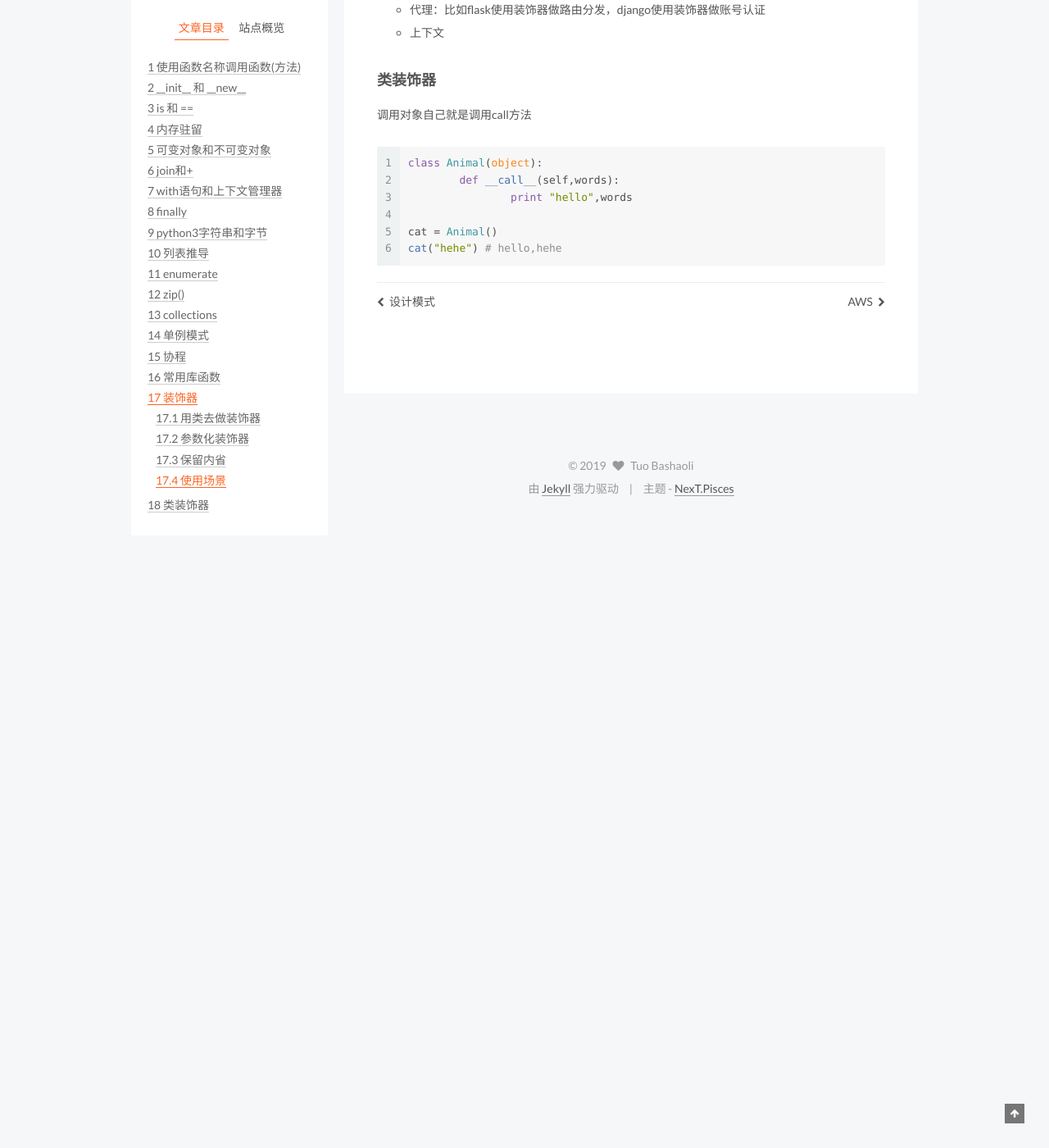
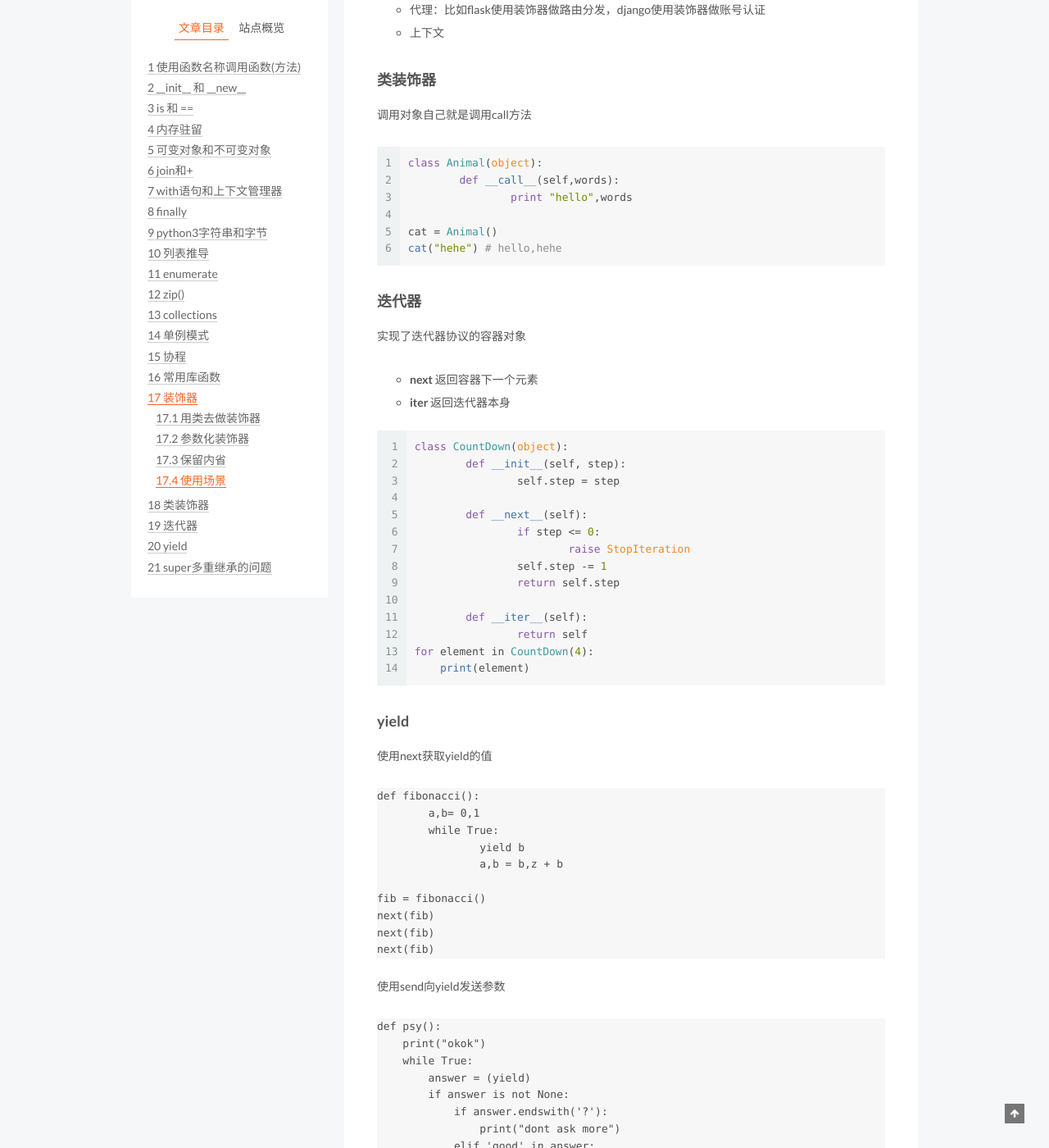
Before and after one commit to tuobashaoli/tuobashaoli.github.io, a Jekyll site: the page built from _posts/2019-05-03-python.markdown, in a window 1280 px wide and 1400 px high, scrolled down 7156 px. Shown: the whole window at 82% size. Built offline with Jekyll 4.4.1, drawn with Linux system fonts in a browser that asks for light colours; comment, search, counter and statistics services are not loaded; before the commit the page ends 7786 px from its top, so only the background shows below that; some of the changed text lies outside the part shown.

Commit message:
update python

````diff
--- a/_posts/2019-05-03-python.markdown
+++ b/_posts/2019-05-03-python.markdown
@@ -336,3 +336,97 @@ class Animal(object):
 cat = Animal()
 cat("hehe") # hello,hehe
 ```
+
+### 迭代器
+
+实现了迭代器协议的容器对象
+
+- __next__ 返回容器下一个元素
+- __iter__ 返回迭代器本身
+
+```python
+class CountDown(object):
+	def __init__(self, step):
+		self.step = step
+
+	def __next__(self):
+		if step <= 0:
+			raise StopIteration
+		self.step -= 1
+		return self.step
+
+	def __iter__(self):
+		return self
+for element in CountDown(4):
+    print(element)
+```
+
+### yield
+
+使用next获取yield的值
+
+```python3
+def fibonacci():
+	a,b= 0,1
+	while True:
+		yield b
+		a,b = b,z + b
+
+fib = fibonacci()
+next(fib)
+next(fib)
+next(fib)
+```
+
+使用send向yield发送参数
+
+```python3
+def psy():
+    print("okok")
+    while True:
+        answer = (yield)
+        if answer is not None:
+            if answer.endswith('?'):
+                print("dont ask more")
+            elif 'good' in answer:
+                print("nonono")
+            else:
+                print("whatever")
+
+p = psy()
+next(p)
+p.send("hehe?")
+p.send("not that good")
+p.send("jkl")
+```
+
+### super多重继承的问题
+
+在多重继承中，在初始化的时候容易产生问题
+
+```python
+class A:
+    def __init__(self):
+        print("A",end="")
+        super().__init__()
+
+class B:
+    def __init__(self):
+        print("B",end="")
+        super().__init__()
+
+class C(A,B):
+    def __init__(self):
+        print("C",end="")
+        A.__init__(self)
+        B.__init__(self)
+
+C() # 输出是 CABB，因为在A中调用了super().__init__()
+```
+
+最佳实践
+
+- 避免多继承
+- super使用必须一致，要么全部用super，要么全不用
+- 显示的继承object，为了避免代码在python2中混用新式类和旧式类
+- 调用父类的时候查看层次结构，使用__mro__
````
Also changed, not shown: other parts of _posts/2019-05-03-python.markdown (+1 -1 lines).
